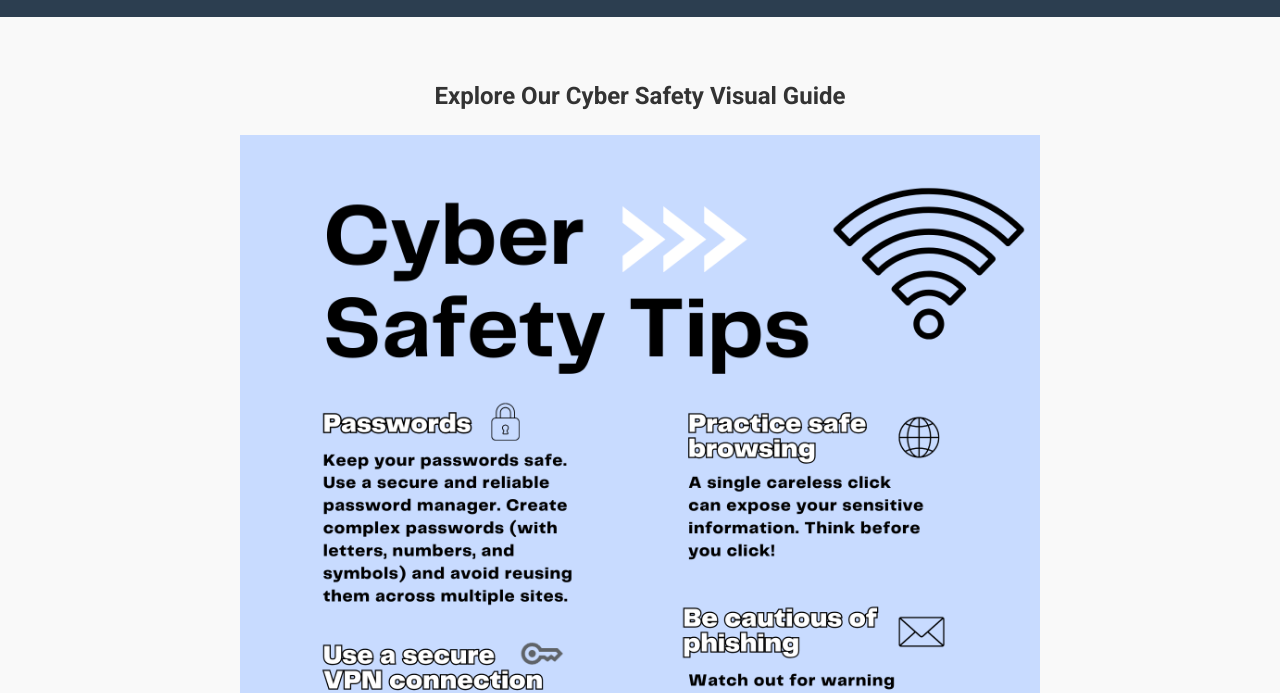
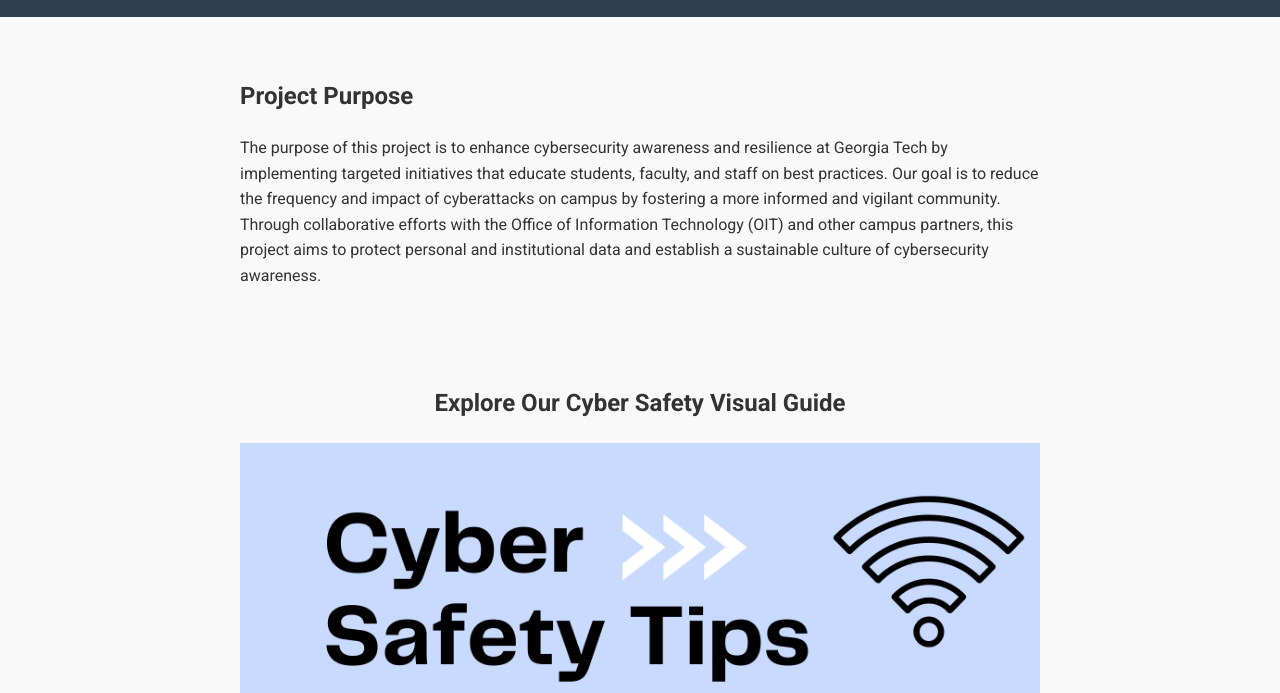
Before and after one commit to nsandell123/LMC3403, a plain HTML site: page index.html in a window 1280 px wide. Shown: the part 123-816 px from the top of the page. Drawn offline with Linux system fonts and the light colour scheme.

Commit message:
added purpose

```diff
--- a/index.html
+++ b/index.html
@@ -12,6 +12,11 @@
         <h1>Cyber Safety Tips</h1>
         <p>Practical advice for staying secure online</p>
     </header>
+
+    <section class="purpose">
+        <h2>Project Purpose</h2>
+        <p>The purpose of this project is to enhance cybersecurity awareness and resilience at Georgia Tech by implementing targeted initiatives that educate students, faculty, and staff on best practices. Our goal is to reduce the frequency and impact of cyberattacks on campus by fostering a more informed and vigilant community. Through collaborative efforts with the Office of Information Technology (OIT) and other campus partners, this project aims to protect personal and institutional data and establish a sustainable culture of cybersecurity awareness.</p>
+    </section>
 
     <section class="poster">
         <h2>Explore Our Cyber Safety Visual Guide</h2>
```
